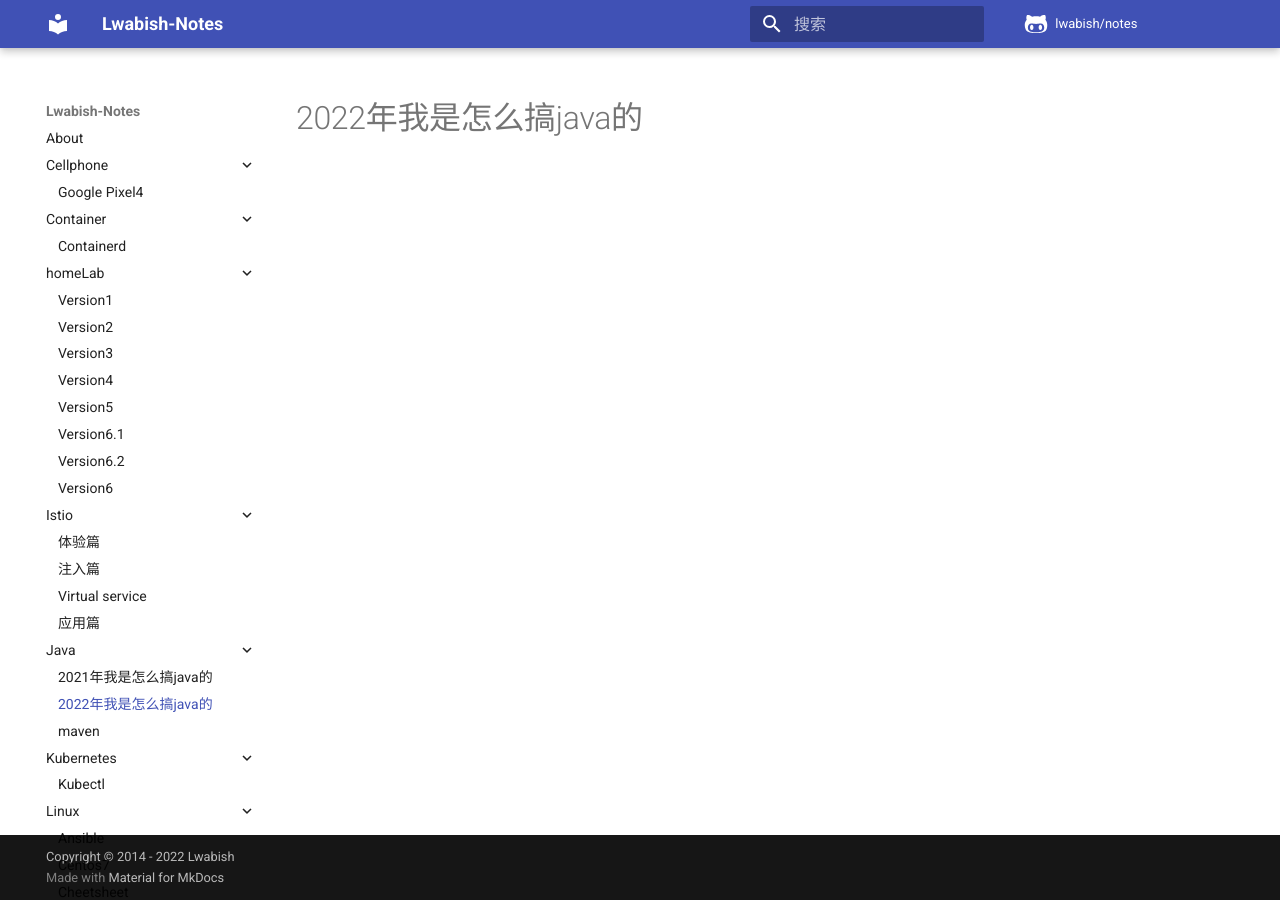
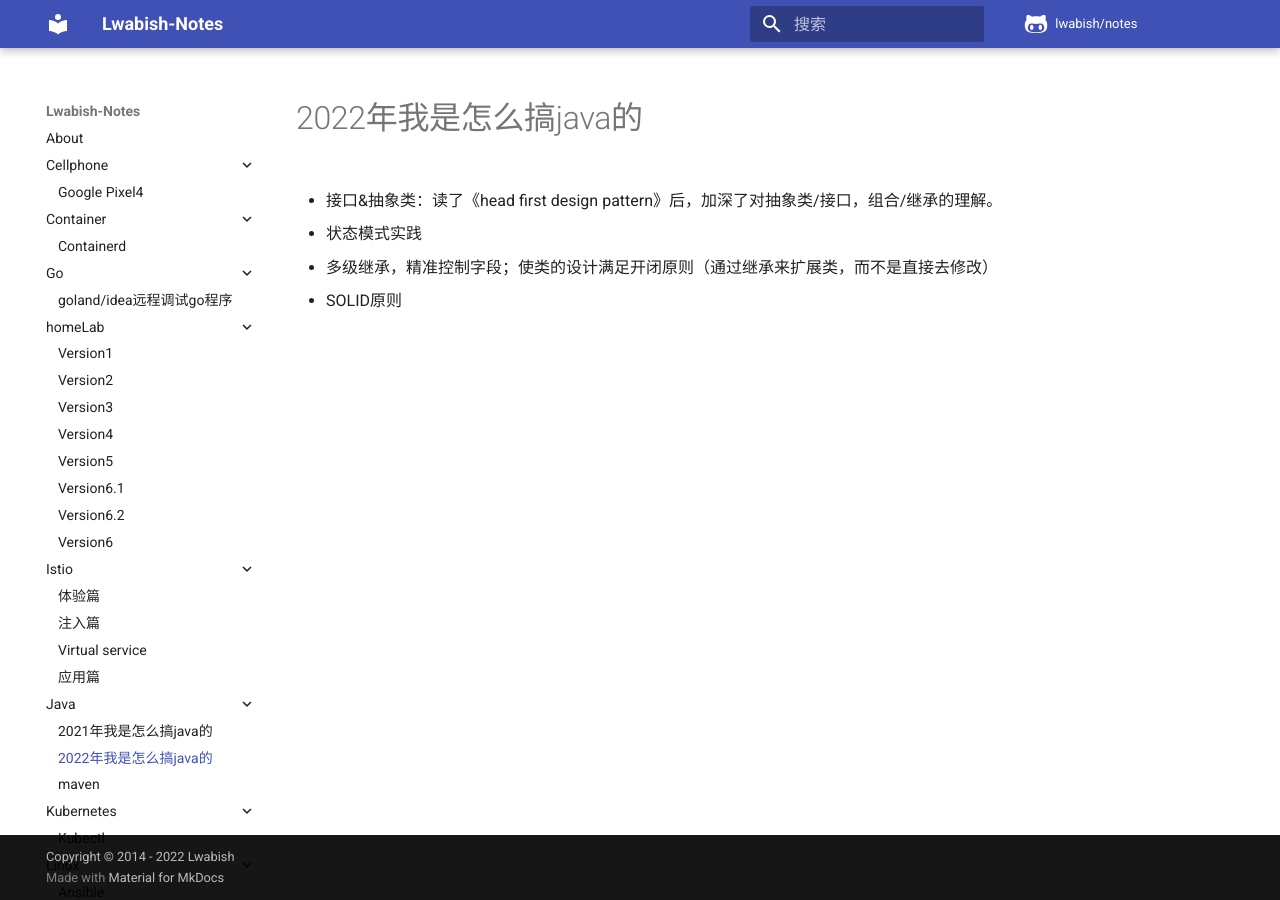
Before and after one commit to lwabish/notes, an MkDocs documentation site: the page built from docs/java/2022Summary.md, in a window 1280 px wide. Built offline with MkDocs 1.6.1 and Material for MkDocs 9.7.7, drawn with Linux system fonts in a browser that asks for light colours; comment, search, counter and statistics services are not loaded.

Commit message:
feat: 🎸 java & go

```diff
--- a/docs/java/2022Summary.md
+++ b/docs/java/2022Summary.md
@@ -1 +1,9 @@
 # 2022年我是怎么搞java的
+
+- 接口&抽象类：读了《head first design pattern》后，加深了对抽象类/接口，组合/继承的理解。
+
+- 状态模式实践
+
+- 多级继承，精准控制字段；使类的设计满足开闭原则（通过继承来扩展类，而不是直接去修改）
+
+- SOLID原则
```
Also changed, not shown: docs/go/delve远程调试.md (added, +47 -0 lines), docs/java/2021Summary.md (+0 -2 lines).
